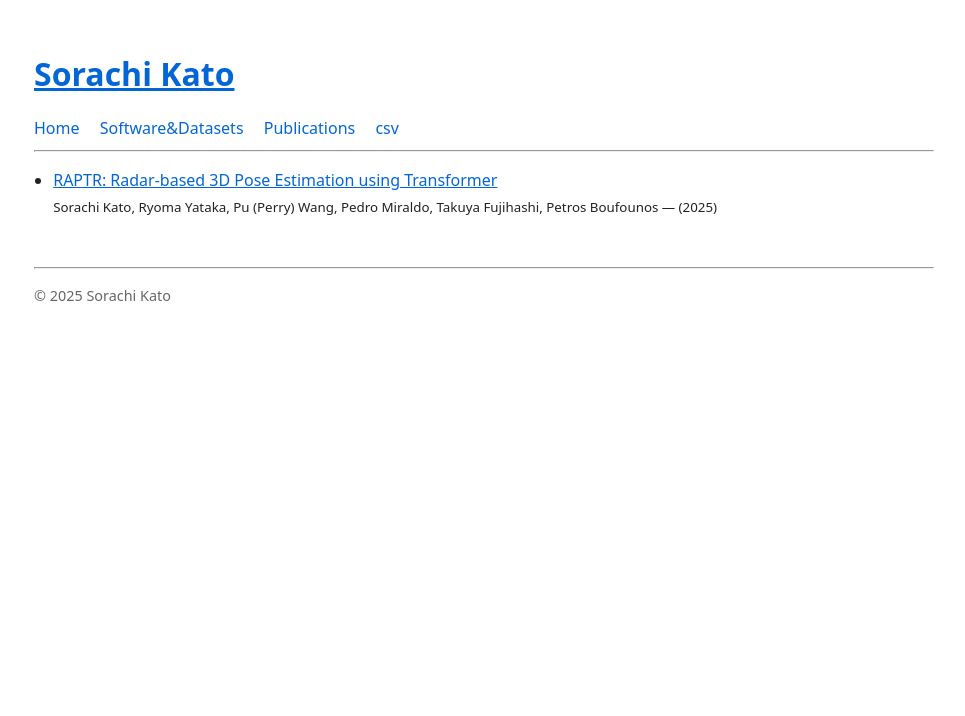
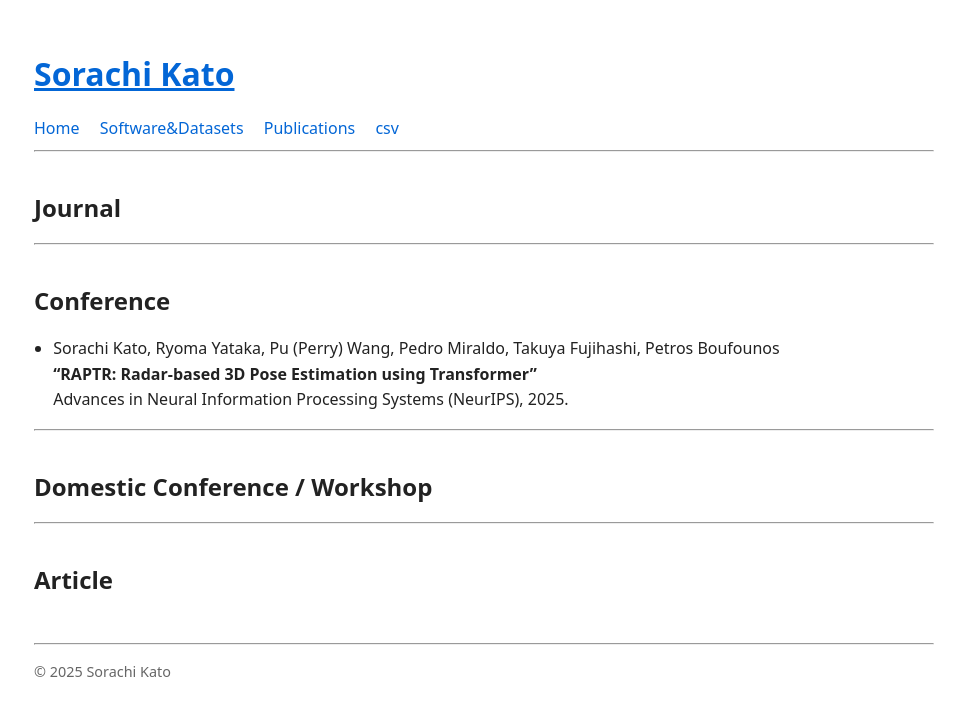
Before and after one commit to dev-sora/dev-sora.github.io, a Jekyll site: the page built from publications.md, in a window 1280 px wide. Shown: the top 716 px of the page, without its empty margins (156-1121 px from the left). Built offline with Jekyll 4.4.1, drawn with Linux system fonts in a browser that asks for light colours.

Commit message:
Update publications.md

```diff
--- a/_config.yml
+++ b/_config.yml
@@ -3,7 +3,7 @@ theme: null
 
 collections:
   publications:
-    output: true
+    output: false
     permalink: /publications/:name/
 
   software:
--- a/publications.md
+++ b/publications.md
@@ -5,15 +5,49 @@ title: Publications
 
 {% assign pubs = site.publications | sort: "year" | reverse %}
 
-<ul>
-  {% for pub in pubs %}
-    <li>
-      <a href="{{ pub.url }}">{{ pub.title }}</a>
-      <br />
-      <small>
-        {{ pub.authors | join: ", " }} —
-        {{ pub.venue }} ({{ pub.year }})
-      </small>
-    </li>
-  {% endfor %}
-</ul>
+## Journal
+
+{% for pub in pubs %}
+  {% if pub.type == "journal" %}
+- {{ pub.authors | join: ", " }}
+  **"{{ pub.title }}"**
+  {{ pub.container }}, {{ pub.year }}{% if pub.note %} ({{ pub.note }}){% endif %}.
+  {% if pub.url %}[{{ pub.url }}]{% endif %}
+  {% endif %}
+{% endfor %}
+
+---
+
+## Conference
+
+{% for pub in pubs %}
+  {% if pub.type == "conference" %}
+- {{ pub.authors | join: ", " }}
+  **"{{ pub.title }}"**
+  {{ pub.container }}, {{ pub.year }}.
+  {% endif %}
+{% endfor %}
+
+---
+
+## Domestic Conference / Workshop
+
+{% for pub in pubs %}
+  {% if pub.type == "domestic" %}
+- {{ pub.authors | join: ", " }}
+  **"{{ pub.title }}"**
+  {{ pub.container }}, {{ pub.year }}.
+  {% endif %}
+{% endfor %}
+
+---
+
+## Article
+
+{% for pub in pubs %}
+  {% if pub.type == "article" %}
+- {{ pub.authors | join: ", " }}
+  **"{{ pub.title }}"**
+  {{ pub.container }}, {{ pub.year }}.
+  {% endif %}
+{% endfor %}
```
Also changed, not shown: _layouts/publication.html (deleted, +0 -30 lines), _publications/kato2025raptr.md (+1 -0 lines), 2 other files.
